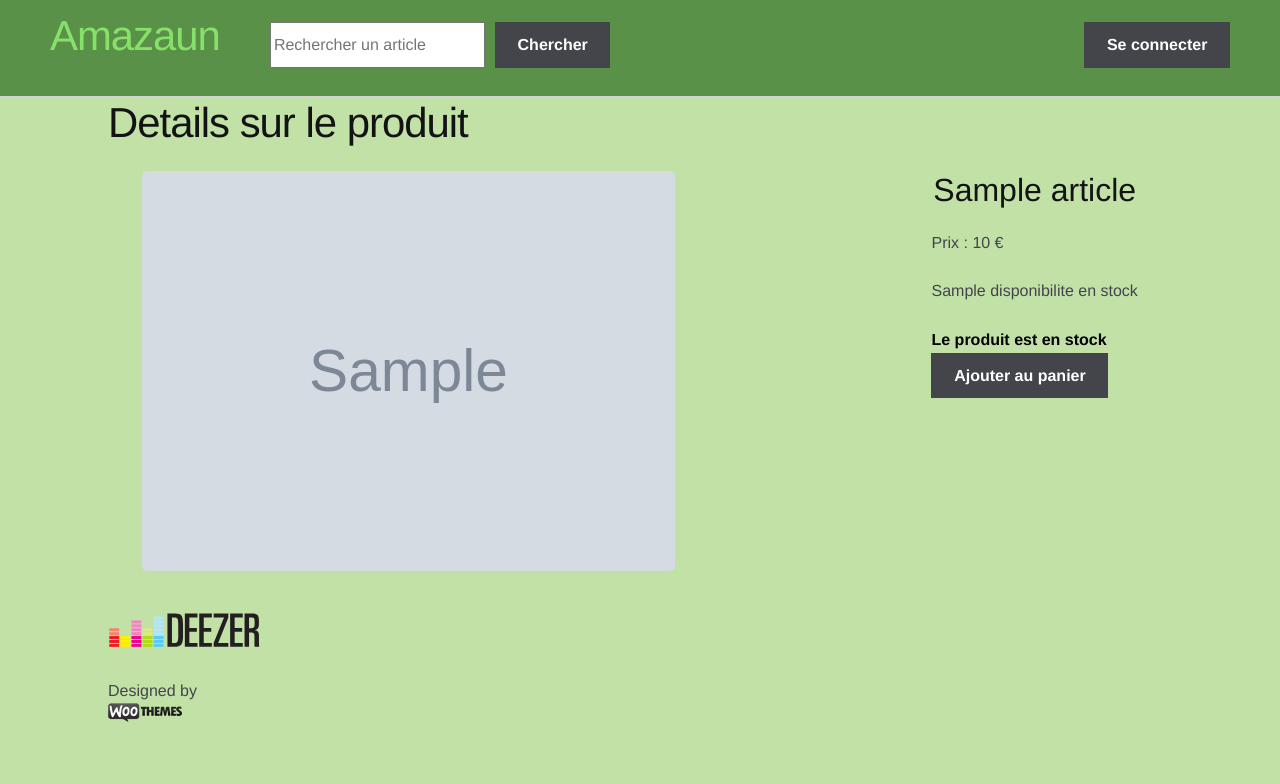
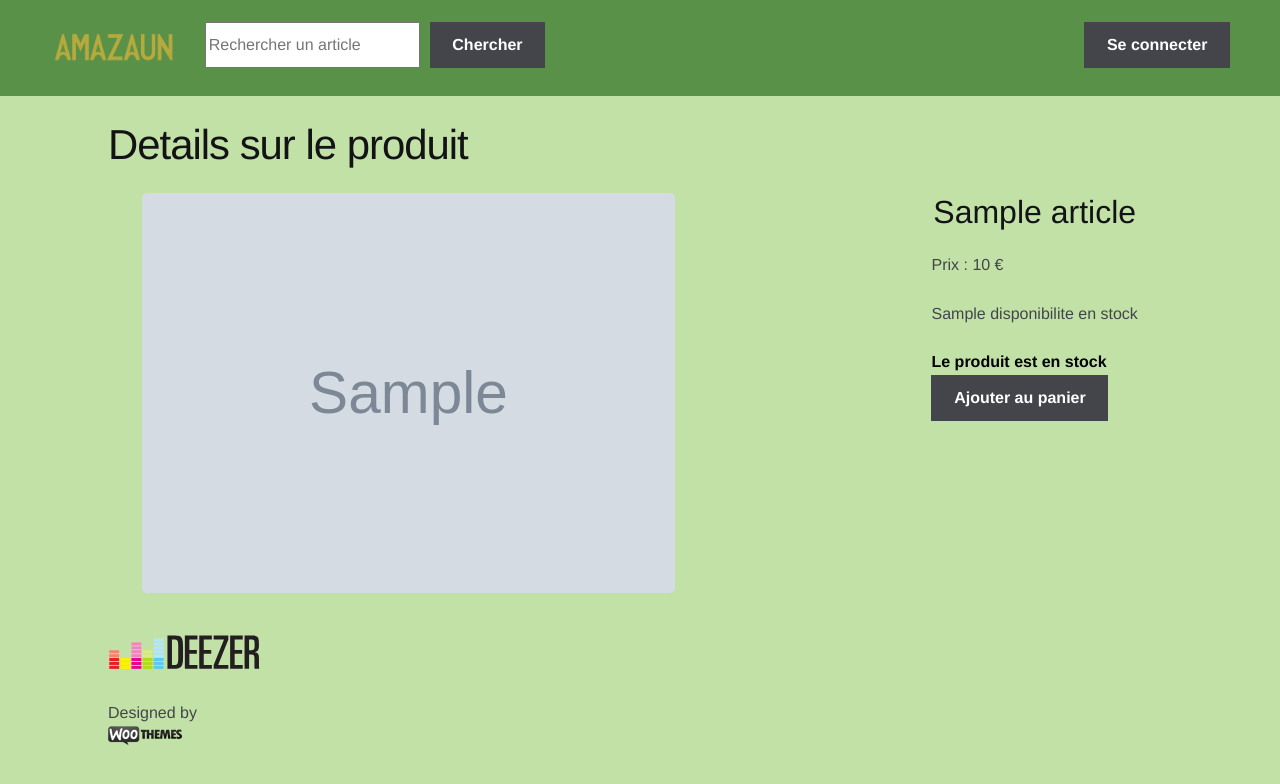
Before and after one commit to txngUI/e-commerce-website, a Symfony app: template templates/product.html.twig in a window 1280 px wide. Shown: the top 784 px of the page. Run offline with Twig, Linux system fonts and the light colour scheme; the template is opened without the code that fills it: most values are stand-ins (such as "Sample title", 1, 10 or a date in 2020); grey boxes marked "Sample" are stand-in pictures; some libraries are stand-ins or nearby versions.

Commit message:
NavBar changes

```diff
--- a/templates/base.html.twig
+++ b/templates/base.html.twig
@@ -44,7 +44,9 @@
     <body style='background-color:#c2e1a7'>
 		<header id="header" class="col-full" style="position:fixed; z-index:999; width:100%; height:12vh; background-color:#5a9149;">
 		<div id="logo">
-			<h1 class="site-title" style="margin-right:50px;display:flex;align-items:center; color:#86e069;">Amazaun</h1>
+			<a href="/">
+			<img class="site-title" style="margin-right:50px; width: 10vw;" src="images\logo.png"/>
+			</a>
 		</div>
 		<nav id="site-navigation" class="main-navigation" role="navigation">
 			<button class="menu-toggle" aria-controls="site-navigation" aria-expanded="false">
--- a/templates/product.html.twig
+++ b/templates/product.html.twig
@@ -1,30 +1,6 @@
 {% extends 'base.html.twig' %}
 {% block body %}
-
-				<header id="header" class="col-full">
-					<div id="logo">
-						<h1 class="site-title">Amazaun</h1>
-					</div>
-					<nav id="site-navigation" class="main-navigation" role="navigation">
-						<button class="menu-toggle" aria-controls="site-navigation" aria-expanded="false">
-							<span>Menu</span>
-						</button>
-						<div class="menu">
-							<ul class="nav-menu">
-								<li class="page_item page-item-1">
-									<a href="/afficheRecherche">Rechercher
-										un article</a>
-								</li>
-								{% if is_granted('IS_AUTHENTICATED_FULLY') %}
-									<li class="page_item page-item-2">
-										<button onclick="window.location.href='/accederAuPanier'">Voir votre panier</button>
-									</li>
-								{% endif %}
-							</ul>
-						</div>
-					</nav>
-				</header>
-				<div id="content" class="site-content" tabindex="-1">
+				<div id="content" class="site-content" tabindex="-1" style="padding-top:15vh;">
 					<div class="col-full">
 						<div id="primary">
 							<main id="main" class="site-main" role="main">
--- a/templates/registration/register.html.twig
+++ b/templates/registration/register.html.twig
@@ -3,6 +3,7 @@
 {% block title %}Register{% endblock %}
 
 {% block body %}
+    <div id="content" class="site-content" tabindex="-1" style="padding-top:15vh;">
     <h1>Register</h1>
 
     {{ form_errors(registrationForm) }}
@@ -15,4 +16,5 @@
 
         <button type="submit" class="btn">Register</button>
     {{ form_end(registrationForm) }}
+    </div>
 {% endblock %}
--- a/templates/security/login.html.twig
+++ b/templates/security/login.html.twig
@@ -3,6 +3,7 @@
 {% block title %}Log in!{% endblock %}
 
 {% block body %}
+    <div id="content" class="site-content" tabindex="-1" style="padding-top:15vh;">
     <button onclick="window.location.href='/register'">S'inscrire</button>
     <form method="post">
         {% if error %}
@@ -40,4 +41,5 @@
             Sign in
         </button>
     </form>
+    </div>
 {% endblock %}
```
Also changed, not shown: public/images/logo.png (added).
